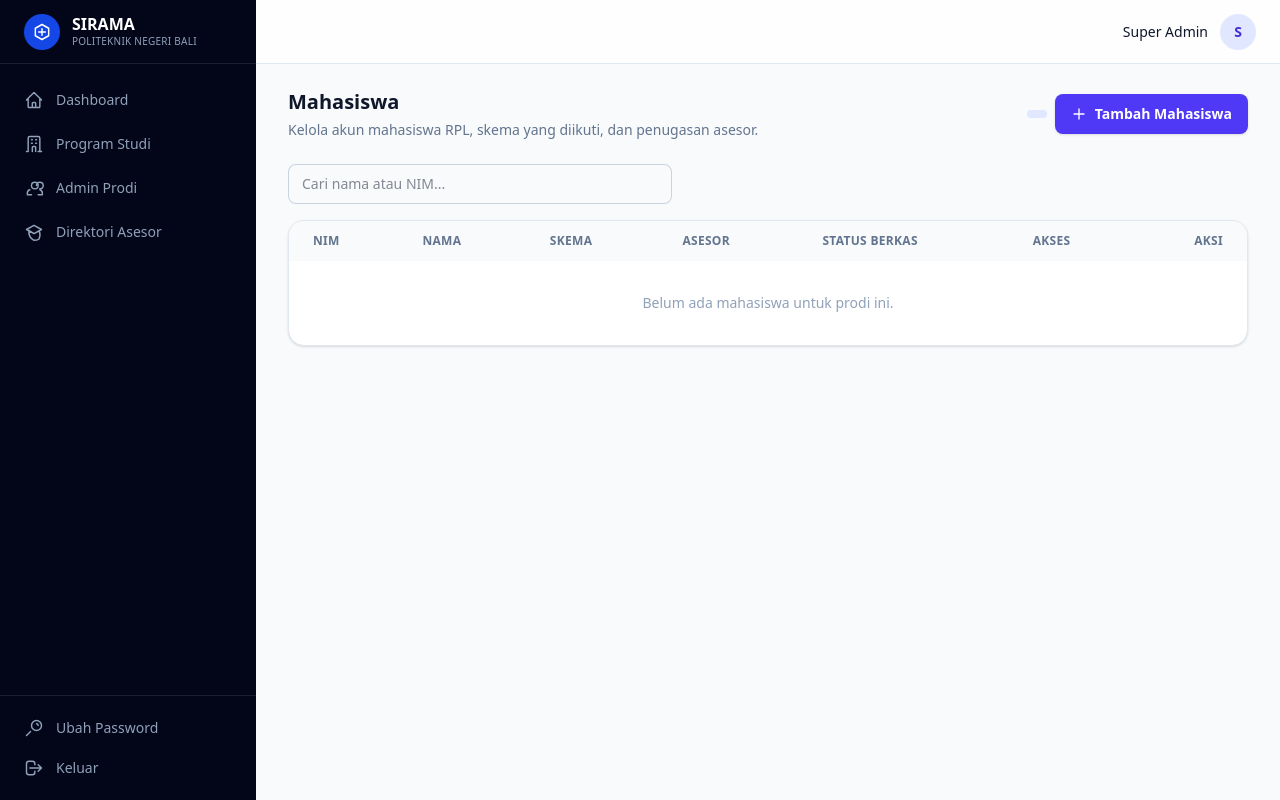
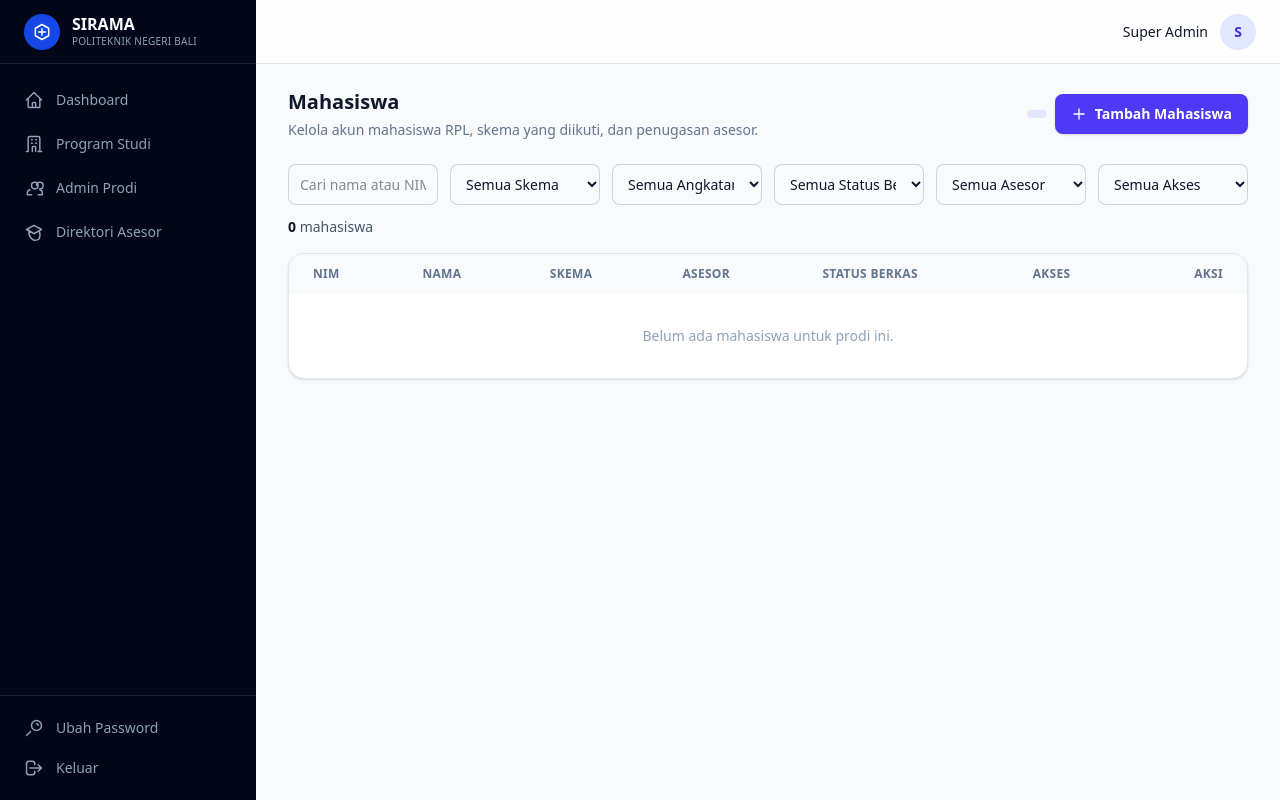
Before and after one commit to abdisudiatmika/sirama, a Laravel app: page /admin-prodi/mahasiswa in a window 1280 px wide. Run offline with Laravel 12, Linux system fonts and the light colour scheme; a user stored in the database is signed in; data comes from the database, SQL or seed files in the repository; style sheets or scripts are compiled from the project's sources; parts of the project's set-up code (start-up, migrations or seed data) failed here and were passed over; some libraries are stand-ins or nearby versions; some web fonts are replaced.

Commit message:
Filter the student list by scheme, intake year, file status, assessors and access
Also keep the name/NIM search inside the selected prodi; its OR clause used to
let matching NIMs from other prodi through.

Co-Authored-By: Claude Opus 5.5 <noreply@anthropic.com>

```diff
--- a/app/Livewire/AdminProdi/MahasiswaManager.php
+++ b/app/Livewire/AdminProdi/MahasiswaManager.php
@@ -46,6 +46,18 @@ class MahasiswaManager extends Component
 
     public string $search = '';
 
+    public ?int $filterSkemaId = null;
+
+    public ?int $filterAngkatan = null;
+
+    public string $filterStatus = '';
+
+    /** '' | lengkap (3 asesor) | kurang (1–2) | belum (none) */
+    public string $filterAsesor = '';
+
+    /** '' | aktif | terkunci */
+    public string $filterAkses = '';
+
     public ?string $generatedPassword = null;
 
     public ?string $generatedFor = null;
@@ -87,8 +99,26 @@ class MahasiswaManager extends Component
         ];
     }
 
-    public function updatingSearch(): void
+    public function updating(string $property): void
     {
+        if ($property === 'search' || str_starts_with($property, 'filter')) {
+            $this->resetPage();
+        }
+    }
+
+    public function updatedProdiId(): void
+    {
+        if (! $this->prodiOptions()->pluck('id')->contains($this->prodiId)) {
+            abort(403);
+        }
+
+        // Another prodi has other schemes, so its filters start over.
+        $this->resetFilter();
+    }
+
+    public function resetFilter(): void
+    {
+        $this->reset(['search', 'filterSkemaId', 'filterAngkatan', 'filterStatus', 'filterAsesor', 'filterAkses']);
         $this->resetPage();
     }
 
@@ -379,15 +409,24 @@ class MahasiswaManager extends Component
 
         $mahasiswaList = Mahasiswa::where('prodi_id', $this->prodiId)
             ->with(['user', 'skema', 'penugasanAsesor.asesor.user'])
-            ->when($this->search, function ($q) {
-                $q->whereHas('user', fn ($uq) => $uq->where('name', 'like', "%{$this->search}%"))
-                    ->orWhere('nim', 'like', "%{$this->search}%");
-            })
+            // Grouped so the name/NIM match never escapes the prodi filter.
+            ->when($this->search, fn ($q) => $q->where(fn ($w) => $w
+                ->whereHas('user', fn ($uq) => $uq->where('name', 'like', "%{$this->search}%"))
+                ->orWhere('nim', 'like', "%{$this->search}%")))
+            ->when($this->filterSkemaId, fn ($q) => $q->where('skema_id', $this->filterSkemaId))
+            ->when($this->filterAngkatan, fn ($q) => $q->where('tahun_masuk', $this->filterAngkatan))
+            ->when($this->filterStatus, fn ($q) => $q->where('status_berkas', $this->filterStatus))
+            ->when($this->filterAsesor === 'lengkap', fn ($q) => $q->has('penugasanAsesor', '>=', 3))
+            ->when($this->filterAsesor === 'kurang', fn ($q) => $q->has('penugasanAsesor', '>=', 1)->has('penugasanAsesor', '<', 3))
+            ->when($this->filterAsesor === 'belum', fn ($q) => $q->doesntHave('penugasanAsesor'))
+            ->when($this->filterAkses, fn ($q) => $q->whereHas('user', fn ($uq) => $uq->where('is_locked', $this->filterAkses === 'terkunci')))
             ->orderByDesc('tahun_masuk')
             ->orderBy('nim')
             ->paginate($this->barisPerHalaman());
 
         $skemaOptions = Skema::where('prodi_id', $this->prodiId)->where('is_aktif', true)->orderBy('nama')->get();
+        $filterSkemaOptions = Skema::where('prodi_id', $this->prodiId)->orderBy('nama')->get();
+        $angkatanOptions = Mahasiswa::where('prodi_id', $this->prodiId)->distinct()->orderByDesc('tahun_masuk')->pluck('tahun_masuk');
 
         $asesorOptions = Asesor::with('user')
             ->where('is_aktif', true)
@@ -401,6 +440,9 @@ class MahasiswaManager extends Component
         return view('livewire.admin-prodi.mahasiswa-manager', [
             'mahasiswaList' => $mahasiswaList,
             'skemaOptions' => $skemaOptions,
+            'filterSkemaOptions' => $filterSkemaOptions,
+            'angkatanOptions' => $angkatanOptions,
+            'adaFilter' => $this->search !== '' || $this->filterSkemaId || $this->filterAngkatan || $this->filterStatus !== '' || $this->filterAsesor !== '' || $this->filterAkses !== '',
             'asesorOptions' => $asesorOptions,
             'prodiOptions' => $this->prodiOptions(),
             'panelMahasiswa' => $panelMahasiswa,
--- a/resources/views/livewire/admin-prodi/mahasiswa-manager.blade.php
+++ b/resources/views/livewire/admin-prodi/mahasiswa-manager.blade.php
@@ -26,8 +26,47 @@
         </div>
     @endif
 
-    <div class="mb-4">
-        <input wire:model.live.debounce.400ms="search" type="text" placeholder="Cari nama atau NIM..." class="w-full max-w-sm rounded-lg border-0 px-3.5 py-2.5 text-sm text-slate-900 ring-1 ring-inset ring-slate-300 focus:ring-2 focus:ring-inset focus:ring-indigo-600">
+    <div class="mb-4 space-y-3">
+        <div class="grid grid-cols-1 gap-3 sm:grid-cols-2 lg:grid-cols-6">
+            <input wire:model.live.debounce.400ms="search" type="text" placeholder="Cari nama atau NIM..." class="w-full rounded-lg border-0 px-3 py-2.5 text-sm text-slate-900 ring-1 ring-inset ring-slate-300 focus:ring-2 focus:ring-inset focus:ring-indigo-600 lg:col-span-1">
+            <select wire:model.live="filterSkemaId" class="rounded-lg border-0 px-3 py-2.5 text-sm text-slate-900 ring-1 ring-inset ring-slate-300 focus:ring-2 focus:ring-inset focus:ring-indigo-600">
+                <option value="">Semua Skema</option>
+                @foreach ($filterSkemaOptions as $skema)
+                    <option value="{{ $skema->id }}">{{ $skema->nama }}{{ $skema->is_aktif ? '' : ' (nonaktif)' }}</option>
+                @endforeach
+            </select>
+            <select wire:model.live="filterAngkatan" class="rounded-lg border-0 px-3 py-2.5 text-sm text-slate-900 ring-1 ring-inset ring-slate-300 focus:ring-2 focus:ring-inset focus:ring-indigo-600">
+                <option value="">Semua Angkatan</option>
+                @foreach ($angkatanOptions as $tahun)
+                    <option value="{{ $tahun }}">{{ $tahun }}</option>
+                @endforeach
+            </select>
+            <select wire:model.live="filterStatus" class="rounded-lg border-0 px-3 py-2.5 text-sm text-slate-900 ring-1 ring-inset ring-slate-300 focus:ring-2 focus:ring-inset focus:ring-indigo-600">
+                <option value="">Semua Status Berkas</option>
+                <option value="draft">Draft</option>
+                <option value="diajukan">Diajukan</option>
+                <option value="sedang_dinilai">Sedang Dinilai</option>
+                <option value="selesai_dinilai">Selesai Dinilai</option>
+                <option value="dikembalikan">Dikembalikan</option>
+            </select>
+            <select wire:model.live="filterAsesor" class="rounded-lg border-0 px-3 py-2.5 text-sm text-slate-900 ring-1 ring-inset ring-slate-300 focus:ring-2 focus:ring-inset focus:ring-indigo-600">
+                <option value="">Semua Asesor</option>
+                <option value="lengkap">Asesor lengkap (3/3)</option>
+                <option value="kurang">Asesor belum lengkap</option>
+                <option value="belum">Belum ada asesor</option>
+            </select>
+            <select wire:model.live="filterAkses" class="rounded-lg border-0 px-3 py-2.5 text-sm text-slate-900 ring-1 ring-inset ring-slate-300 focus:ring-2 focus:ring-inset focus:ring-indigo-600">
+                <option value="">Semua Akses</option>
+                <option value="aktif">Aktif</option>
+                <option value="terkunci">Terkunci</option>
+            </select>
+        </div>
+        <div class="flex items-center gap-3 text-sm text-slate-600">
+            <span><span class="font-semibold text-slate-900">{{ $mahasiswaList->total() }}</span> mahasiswa</span>
+            @if ($adaFilter)
+                <button wire:click="resetFilter" class="font-medium text-indigo-600 hover:text-indigo-500">Hapus filter</button>
+            @endif
+        </div>
     </div>
 
     <div class="overflow-hidden rounded-2xl border border-slate-200 bg-white shadow-sm">
@@ -93,7 +132,7 @@
                         </tr>
                     @empty
                         <tr>
-                            <td colspan="7" class="px-6 py-8 text-center text-slate-400">Belum ada mahasiswa untuk prodi ini.</td>
+                            <td colspan="7" class="px-6 py-8 text-center text-slate-400">{{ $adaFilter ? 'Tidak ada mahasiswa yang cocok dengan filter.' : 'Belum ada mahasiswa untuk prodi ini.' }}</td>
                         </tr>
                     @endforelse
                 </tbody>
```
Also changed, not shown: tests/Feature/FilterMahasiswaTest.php (added, +61 -0 lines), 3 other files.
